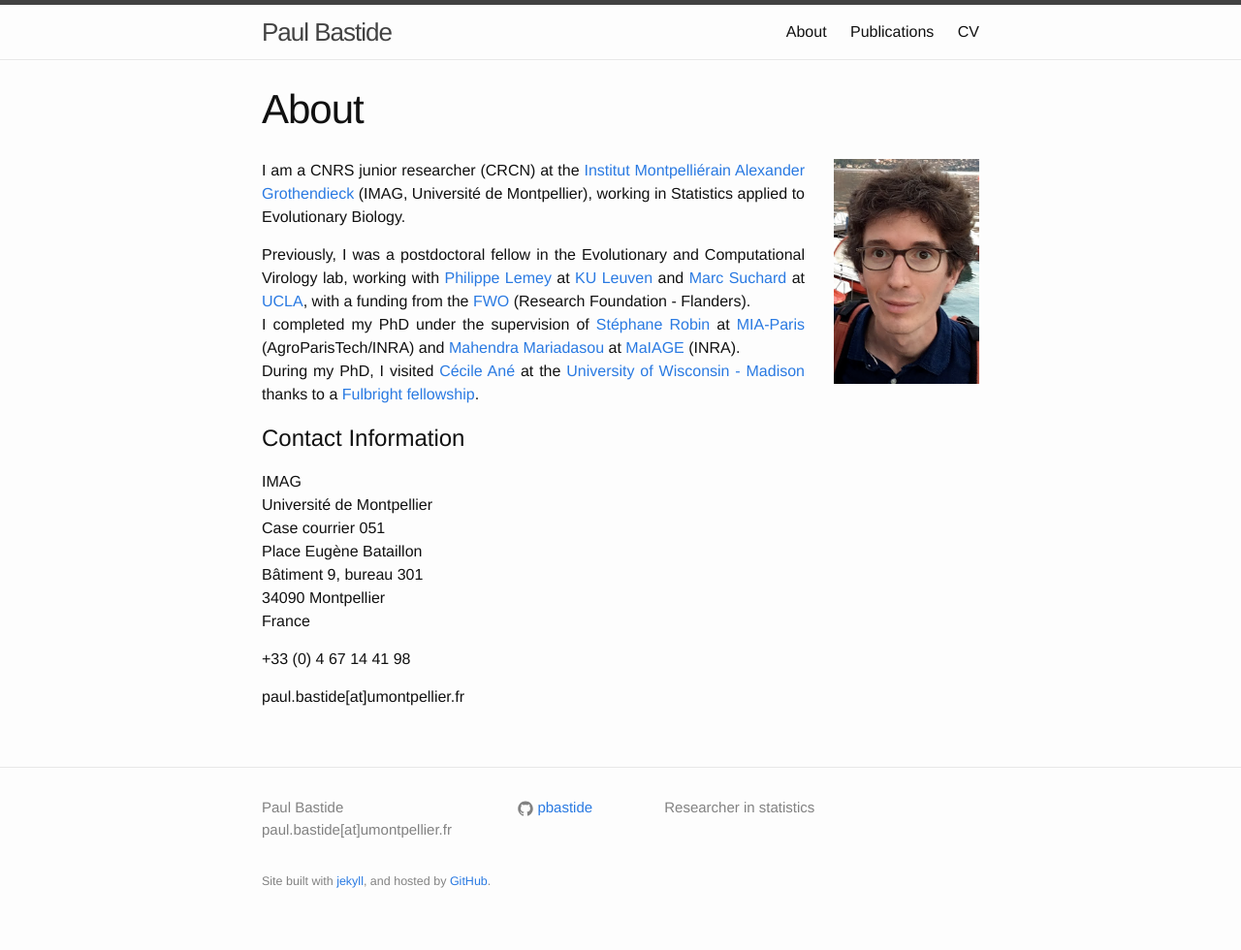
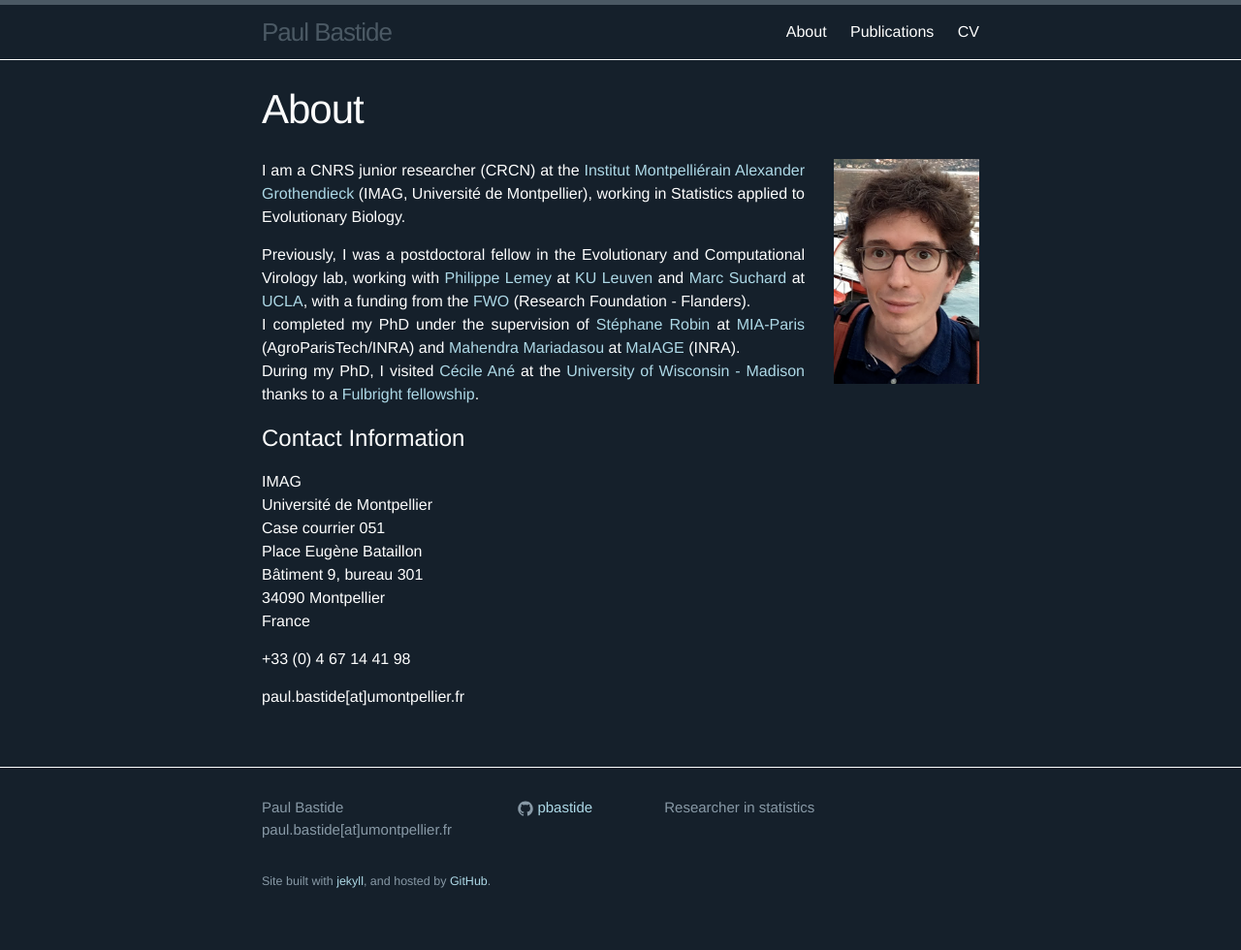
Before and after one commit to pbastide/pbastide.github.io, a Jekyll site: the page built from index.md, in a window 1280 px wide. Shown: the whole page at 97% size. Built offline with Jekyll 4.4.1, drawn with Linux system fonts in a browser that asks for light colours.

Commit message:
Try dark color pattern

```diff
--- a/css/main.scss
+++ b/css/main.scss
@@ -13,11 +13,11 @@ $base-line-height: 1.5;
 
 $spacing-unit:     30px;
 
-$text-color:       #111;
-$background-color: #fdfdfd;
-$brand-color:      #2a7ae2;
+$text-color:       #fdfdfd;
+$background-color: #15202B;
+$brand-color:      #add8e6;
 
-$grey-color:       #828282;
+$grey-color:       #8899A6;
 $grey-color-light: lighten($grey-color, 40%);
 $grey-color-dark:  darken($grey-color, 25%);
 
```
